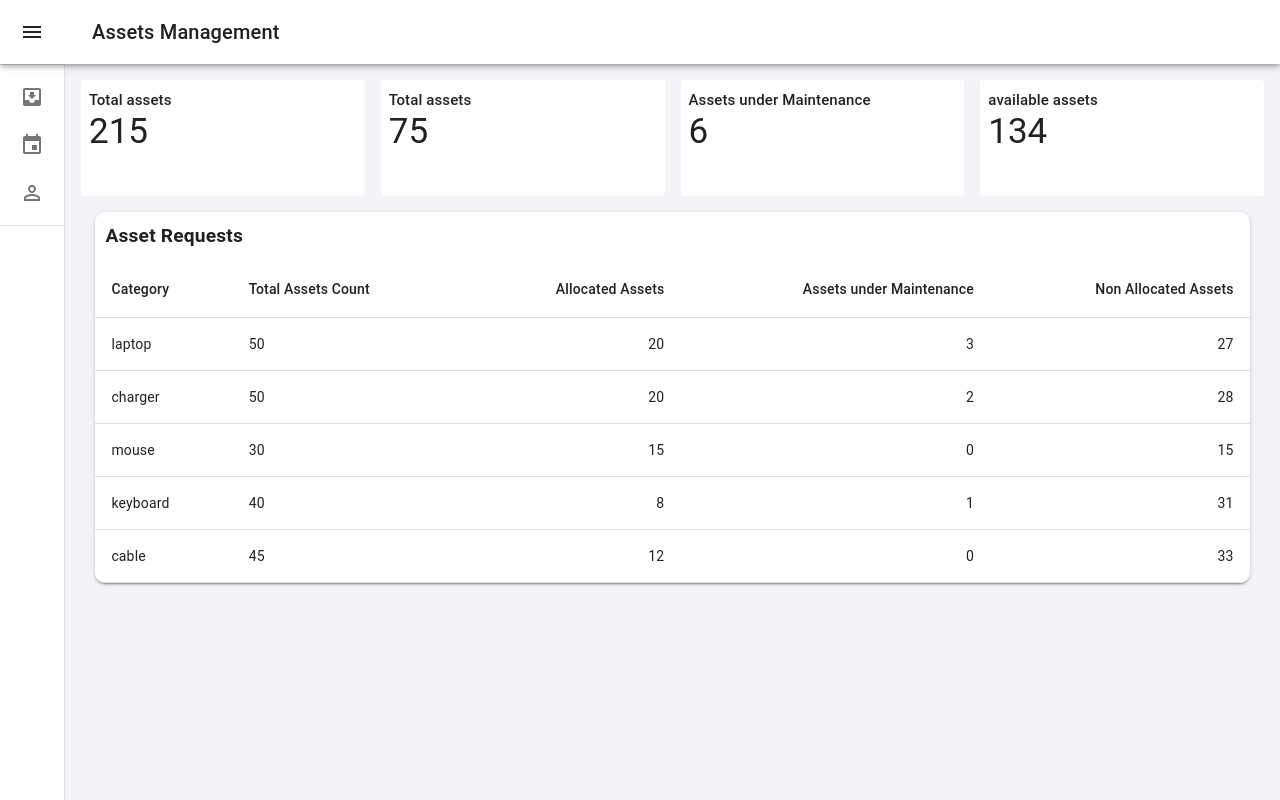
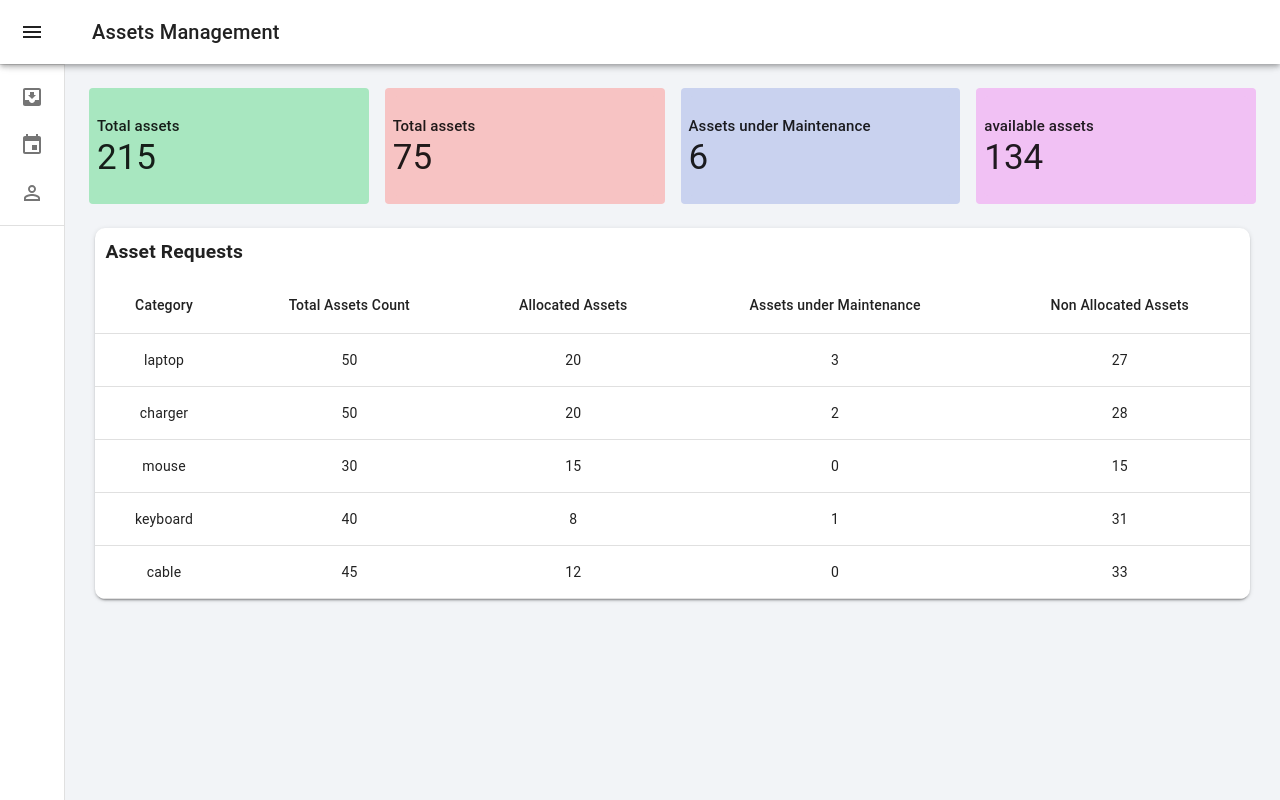
Before and after one commit to yash-gole28/asset-management-frontend, a React (Create React App) app: page / in a window 1280 px wide. Built offline with nearby package versions, Linux system fonts and the light colour scheme.

Commit message:
kpi's edited

```diff
--- a/src/Components/KPIs.tsx
+++ b/src/Components/KPIs.tsx
@@ -25,7 +25,7 @@ const KPIs = () => {
         [theme.breakpoints.down('sm')]: {
             height:'60px'
           },
-        backgroundColor: '#fff',
+        backgroundColor:'inherit',
 
     }));
     let totalCounts = 0;
@@ -41,12 +41,12 @@ const KPIs = () => {
     const nonAllocatedAssets = totalCounts - (allocatedCount + underMaintenanceCount)
 
     return (
-        <Box sx={{ p: { xs: 1, sm: 1, md: 2 } }}>
+        <Box sx={{ p: { xs: 1, sm: 1, md: 3 } }}>
             <Grid container spacing={{ xs: 1, sm: 1, md: 2 }}>
                 <Grid size={{ xs: 12,sm:6, md: 3 }}>
-                    <Item>
+                    <Item sx={{backgroundColor:'rgb(168, 231, 192)'}}>
                         <CustomGrid>
-                            <Box sx={{ display: 'flex', flexDirection: 'column', alignItems: 'start' }}>
+                            <Box sx={{ display: 'flex', flexDirection: 'column', alignItems: 'start',justifyContent:'center',height:'100%' }}>
                                 <Typography variant='h6' sx={{fontSize:"15px"}}>
                                     Total assets
                                 </Typography>
@@ -60,9 +60,9 @@ const KPIs = () => {
                     </Item>
                 </Grid>
                 <Grid size={{ xs: 12,sm:6, md: 3 }}>
-                    <Item>
+                    <Item sx={{backgroundColor:'rgb(247, 195, 195)'}}>
                         <CustomGrid>
-                            <Box sx={{ display: 'flex', flexDirection: 'column', alignItems: 'start' }}>
+                            <Box sx={{ display: 'flex', flexDirection: 'column', alignItems: 'start',justifyContent:'center',height:'100%' }}>
                                 <Typography variant='h6' sx={{fontSize:"15px"}}>
                                     Total assets
                                 </Typography>
@@ -75,9 +75,9 @@ const KPIs = () => {
                     </Item>
                 </Grid>
                 <Grid size={{ xs: 12,sm:6, md: 3 }}>
-                    <Item>
+                    <Item sx={{backgroundColor:'rgb(201, 210, 239)'}}>
                         <CustomGrid>
-                            <Box sx={{ display: 'flex', flexDirection: 'column', alignItems: 'start' }}>
+                            <Box sx={{ display: 'flex', flexDirection: 'column', alignItems: 'start',justifyContent:'center',height:'100%' }}>
                                 <Typography variant='h6' sx={{fontSize:"15px"}}>
                                     Assets under Maintenance
                                 </Typography>
@@ -90,9 +90,9 @@ const KPIs = () => {
                     </Item>
                 </Grid>
                 <Grid size={{ xs: 12,sm:6, md: 3 }}>
-                    <Item>
+                    <Item sx={{backgroundColor:'rgb(241, 193, 244)'}}>
                         <CustomGrid>
-                            <Box sx={{ display: 'flex', flexDirection: 'column', alignItems: 'start' }}>
+                            <Box sx={{ display: 'flex', flexDirection: 'column', alignItems: 'start',justifyContent:'center',height:'100%' }}>
                                 <Typography variant='h6' sx={{fontSize:"15px"}}>
                                     available assets
                                 </Typography>
--- a/src/Pages/Home/Home.tsx
+++ b/src/Pages/Home/Home.tsx
@@ -32,22 +32,22 @@ const Home = () => {
             <Table sx={{ width: '100%' }} aria-label="simple table">
               <TableHead>
                 <TableRow>
-                  <TableCell align="left">Category</TableCell>
-                  <TableCell align="left">Total Assets Count</TableCell>
-                  <TableCell align="right">Allocated Assets</TableCell>
-                  <TableCell align="right">Assets under Maintenance</TableCell>
-                  <TableCell align="right">Non Allocated Assets</TableCell>
+                  <TableCell align="center">Category</TableCell>
+                  <TableCell align="center">Total Assets Count</TableCell>
+                  <TableCell align="center">Allocated Assets</TableCell>
+                  <TableCell align="center">Assets under Maintenance</TableCell>
+                  <TableCell align="center">Non Allocated Assets</TableCell>
                   {/* <TableCell align="right">Status</TableCell> */}
                 </TableRow>
               </TableHead>
               <TableBody>
                 {data.CategoryData.map((v, index) => (
                   <TableRow key={index}>
-                    <TableCell align="left">{v.category}</TableCell>
-                    <TableCell align="left">{v.count}</TableCell>
-                    <TableCell align="right">{v.allocated}</TableCell>
-                    <TableCell align="right">{v.underMaintenance}</TableCell>
-                    <TableCell align="right">{Number(v.count)-(Number(v.allocated) + Number(v.underMaintenance))}</TableCell>
+                    <TableCell align="center">{v.category}</TableCell>
+                    <TableCell align="center">{v.count}</TableCell>
+                    <TableCell align="center">{v.allocated}</TableCell>
+                    <TableCell align="center">{v.underMaintenance}</TableCell>
+                    <TableCell align="center">{Number(v.count)-(Number(v.allocated) + Number(v.underMaintenance))}</TableCell>
                     {/* <TableCell align="right">{v.approved == 'pending' ? <Box> <Button>approve</Button> <Button>reject</Button> </Box> : v.approved}</TableCell> */}
                   </TableRow>
                 ))}
```
